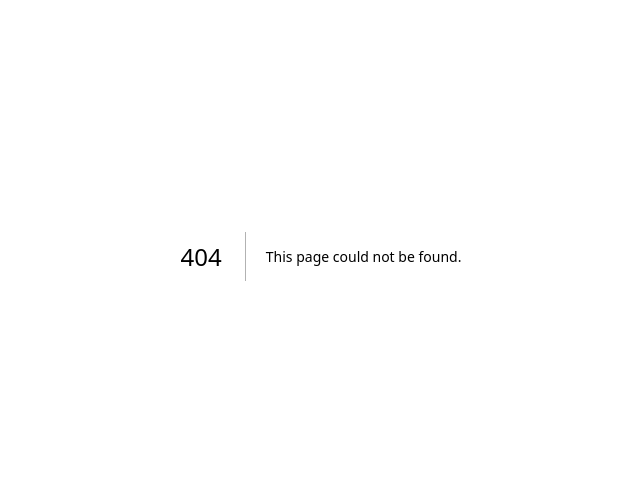
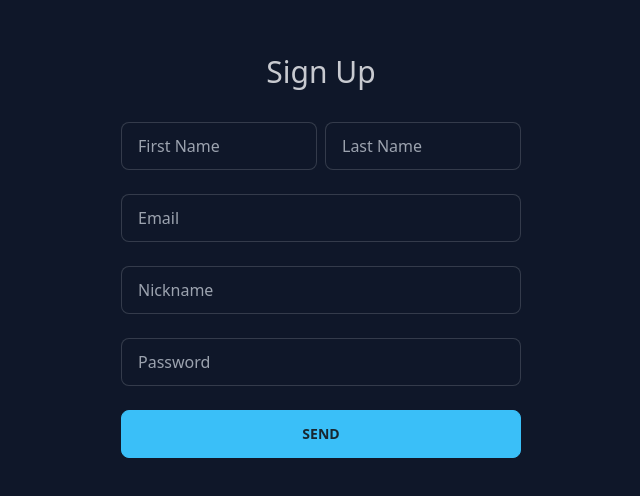
Before and after one commit to DenysNykoriak/blog-app, a Next.js app in the folder client/: page /auth/signUp in a window 1280 px wide. Before the commit this address had no page. Shown: the part 144-640 px from the top of the page, without its empty margins (319-959 px from the left). Built offline with nearby package versions, Linux system fonts and the light colour scheme; no server answers.

Commit message:
feat(client): implemented sign up page

```diff
--- /dev/null
+++ b/client/src/app/auth/signUp/page.tsx
@@ -0,0 +1,15 @@
+import { NextPage } from "next";
+import React from "react";
+
+import SignUpForm from "@/modules/auth/components/SignUpForm";
+
+const SignUpPage: NextPage = () => {
+  return (
+    <div className="flex h-screen w-screen flex-col items-center justify-center gap-8 px-2">
+      <h1 className="text-3xl">Sign Up</h1>
+      <SignUpForm />
+    </div>
+  );
+};
+
+export default SignUpPage;
--- /dev/null
+++ b/client/src/app/profile/page.tsx
@@ -0,0 +1,8 @@
+import { NextPage } from "next";
+import React from "react";
+
+const Profile: NextPage = () => {
+  return <div>Profile</div>;
+};
+
+export default Profile;
--- /dev/null
+++ b/client/src/axiosClient/index.ts
@@ -0,0 +1,31 @@
+import axios from "axios";
+
+import { AuthLocalStorageKey } from "@/modules/auth";
+
+export const axiosClient = axios.create({
+  baseURL: process.env.NEXT_PUBLIC_API_URL,
+  headers: {
+    Accept: "application/json",
+  },
+});
+
+axiosClient.interceptors.request.use((req) => {
+  if (typeof window === "undefined") return req;
+
+  const accessToken = localStorage.getItem(AuthLocalStorageKey.AccessToken);
+
+  if (accessToken) {
+    req.headers.Authorization = `Bearer ${accessToken}`;
+  }
+
+  return req;
+});
+
+axiosClient.interceptors.response.use((res) => {
+  if (typeof window === "undefined") return res;
+
+  // TODO: update response interceptor
+  console.log(res.status);
+
+  return res;
+});
--- /dev/null
+++ b/client/src/components/DefaultButton.tsx
@@ -0,0 +1,15 @@
+import React, { ButtonHTMLAttributes } from "react";
+
+type Props = {
+  children: React.ReactNode;
+  buttonType?: ButtonHTMLAttributes<HTMLButtonElement>["type"];
+  isDisabled?: boolean;
+};
+
+const DefaultButton = ({ children, isDisabled, buttonType }: Props) => (
+  <button className="btn btn-primary" disabled={isDisabled} type={buttonType}>
+    {children}
+  </button>
+);
+
+export default DefaultButton;
--- /dev/null
+++ b/client/src/components/DefaultInputField.tsx
@@ -0,0 +1,38 @@
+import React from "react";
+import {
+  UseFormRegister,
+  Path,
+  FieldErrors,
+  FieldValues,
+} from "react-hook-form";
+
+type Props<Fields extends FieldValues> = {
+  register: UseFormRegister<Fields>;
+  fieldName: Path<Fields>;
+  errors: FieldErrors<Fields>;
+  placeholder?: string;
+};
+
+const DefaultInputField = <Fields extends FieldValues>({
+  register,
+  placeholder,
+  fieldName,
+  errors,
+}: Props<Fields>) => (
+  <div className="form-control w-full">
+    <input
+      type="text"
+      placeholder={placeholder}
+      className="input input-bordered w-full"
+      {...register(fieldName)}
+    />
+
+    <label className="label">
+      <span className="label-text-alt text-error">
+        {errors[fieldName]?.message?.toString() ?? ""}
+      </span>
+    </label>
+  </div>
+);
+
+export default DefaultInputField;
--- /dev/null
+++ b/client/src/models/routes.ts
@@ -0,0 +1,5 @@
+export enum Route {
+  Blog = "/",
+  SignUp = "/auth/signUp",
+  Profile = "/profile",
+}
--- /dev/null
+++ b/client/src/modules/auth/components/SignUpForm.tsx
@@ -0,0 +1,119 @@
+"use client";
+
+import React from "react";
+import { useForm, SubmitHandler } from "react-hook-form";
+import { object, InferType, string } from "yup";
+
+import { yupResolver } from "@hookform/resolvers/yup";
+import { useRouter } from "next/navigation";
+
+import DefaultButton from "@/components/DefaultButton";
+import DefaultInputField from "@/components/DefaultInputField";
+import { Route } from "@/models/routes";
+
+import { useSignUp } from "../hooks/useSignUp";
+
+const signUpSchema = object({
+  fname: string()
+    .required("Required field")
+    .min(3, "First name is too short")
+    .max(30, "First name is too long"),
+
+  lname: string()
+    .required("Required field")
+    .min(3, "Last name is too short")
+    .max(30, "Last name is too long"),
+
+  email: string().required("Required field").email("Should be valid email"),
+
+  nickname: string()
+    .required("Required field")
+    .min(3, "Nickname is too short")
+    .max(30, "Nickname is too long"),
+
+  password: string()
+    .required("Required field")
+    .min(8, "Password is weak")
+    .max(60, "Password is too long")
+    .matches(/^(?=.*[0-9])(?=.*[A-Z]).{8,}$/, { message: "Password is weak" }),
+});
+
+type SignUpFields = InferType<typeof signUpSchema>;
+
+const SignUpForm = () => {
+  const router = useRouter();
+
+  const {
+    register,
+    handleSubmit,
+    setError,
+    formState: { errors },
+  } = useForm<SignUpFields>({
+    mode: "onSubmit",
+    resolver: yupResolver(signUpSchema),
+  });
+
+  const { isMutating, trigger: signUp } = useSignUp(
+    () => {
+      router.push(Route.Profile);
+    },
+    (errors) => {
+      if (errors.includes("Email already taken")) {
+        setError("email", { message: "Email already taken" });
+      }
+
+      if (errors.includes("Nickname already taken")) {
+        setError("nickname", { message: "Nickname already taken" });
+      }
+    },
+  );
+
+  const onSubmit: SubmitHandler<SignUpFields> = (values) => {
+    signUp(values);
+  };
+
+  return (
+    <form
+      onSubmit={handleSubmit(onSubmit)}
+      className="flex w-full max-w-[400px] flex-col gap-2"
+    >
+      <div className="flex flex-col gap-2 sm:flex-row">
+        <DefaultInputField
+          register={register}
+          fieldName="fname"
+          placeholder="First Name"
+          errors={errors}
+        />
+        <DefaultInputField
+          register={register}
+          fieldName="lname"
+          placeholder="Last Name"
+          errors={errors}
+        />
+      </div>
+      <DefaultInputField
+        register={register}
+        fieldName="email"
+        placeholder="Email"
+        errors={errors}
+      />
+      <DefaultInputField
+        register={register}
+        fieldName="nickname"
+        placeholder="Nickname"
+        errors={errors}
+      />
+      <DefaultInputField
+        register={register}
+        fieldName="password"
+        placeholder="Password"
+        errors={errors}
+      />
+      <DefaultButton buttonType="submit" isDisabled={isMutating}>
+        Send
+      </DefaultButton>
+    </form>
+  );
+};
+
+export default SignUpForm;
--- /dev/null
+++ b/client/src/modules/auth/hooks/useSignUp.ts
@@ -0,0 +1,35 @@
+import useSWRMutation from "swr/mutation";
+
+import { handleFetchError } from "@/utils/handleFetchError";
+
+import { AuthLocalStorageKey } from "..";
+import {
+  AuthResponse,
+  SignUpPayload,
+  signUpRequest,
+} from "../services/authService";
+
+export const useSignUp = (
+  handleSuccess?: (response: AuthResponse) => void,
+  handleError?: (errors: string[]) => void,
+) =>
+  useSWRMutation(
+    "/signUp",
+    (_, { arg }: { arg: SignUpPayload }) => signUpRequest(arg),
+    {
+      throwOnError: false,
+      onSuccess: (response) => {
+        localStorage.setItem(
+          AuthLocalStorageKey.AccessToken,
+          response.accessToken,
+        );
+        localStorage.setItem(
+          AuthLocalStorageKey.RefreshToken,
+          response.refreshToken,
+        );
+
+        handleSuccess?.(response);
+      },
+      onError: handleFetchError(handleError),
+    },
+  );
--- /dev/null
+++ b/client/src/modules/auth/index.ts
@@ -0,0 +1,4 @@
+export enum AuthLocalStorageKey {
+  AccessToken = "access_token",
+  RefreshToken = "refresh_token",
+}
--- /dev/null
+++ b/client/src/modules/auth/services/authService.ts
@@ -0,0 +1,23 @@
+import { axiosClient } from "@/axiosClient";
+
+export type SignUpPayload = {
+  fname: string;
+  lname: string;
+  email: string;
+  nickname: string;
+  password: string;
+};
+
+export type AuthResponse = {
+  accessToken: string;
+  refreshToken: string;
+};
+
+export const signUpRequest = async (payload: SignUpPayload) => {
+  const response = await axiosClient.post<AuthResponse>(
+    "/auth/signUp",
+    payload,
+  );
+
+  return response.data;
+};
--- /dev/null
+++ b/client/src/utils/handleFetchError.ts
@@ -0,0 +1,24 @@
+import { AxiosError } from "axios";
+
+export enum FetchError {
+  UnknownError = "UnknownError",
+}
+
+export const handleFetchError =
+  (callback?: (fails: string[]) => void) => (err: unknown) => {
+    if (err instanceof AxiosError) {
+      if (
+        err.response &&
+        err.response.status === 400 &&
+        err.response.data?.message
+      ) {
+        const fails: string[] = Array.isArray(err.response.data.message)
+          ? err.response.data.message
+          : [err.response.data.message];
+
+        return callback?.(fails);
+      }
+    }
+
+    return callback?.([FetchError.UnknownError]);
+  };
```
